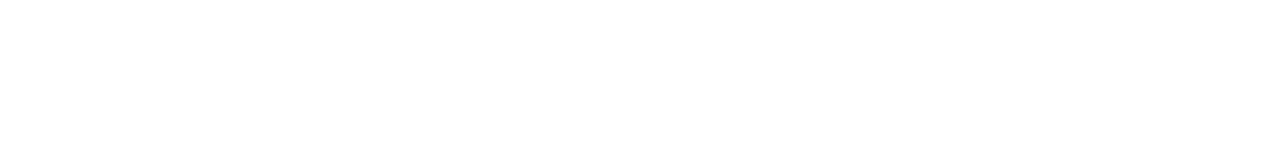
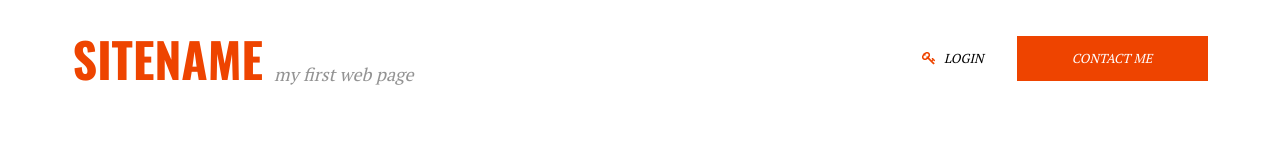
Before and after one commit to voxxus/basic-landing, a website: page src/index.html in a window 1280 px wide. Drawn offline with Linux system fonts and the light colour scheme.

Commit message:
Created header

```diff
--- a/src/index.html
+++ b/src/index.html
@@ -8,6 +8,33 @@
 		<link rel="stylesheet" href="css/style.min.css" />
 	</head>
 	<body>
+		<header class="header">
+			<div class="container">
+				<div class="header__wrapper">
+					<div class="header__logo">
+						<h1 class="logo__title">Sitename</h1>
+						<div class="logo__subtitle">my first web page</div>
+					</div>
+					<nav class="header-nav">
+						<ul class="header-nav__menu">
+							<li class="header-nav__item">
+								<a href="#" class="header-nav__link">
+									<img
+										src="images/icons/key.png"
+										alt="key"
+										class="link__logo"
+									/>
+									<div class="link__text">login</div>
+								</a>
+							</li>
+							<li class="header-nav__item">
+								<button class="header-nav__button">contact me</button>
+							</li>
+						</ul>
+					</nav>
+				</div>
+			</div>
+		</header>
 		<script src="js/index.js"></script>
 	</body>
 </html>
--- /dev/null
+++ b/src/scss/blocks/_header.scss
@@ -0,0 +1,70 @@
+.header {
+	min-height: 109px;
+  padding-top: 30px;
+
+	&__wrapper {
+		display: flex;
+		justify-content: space-between;
+		align-items: center;
+	}
+
+	&__logo {
+		display: flex;
+		align-items: flex-end;
+	}
+
+	.logo {
+		&__title {
+			@include font("Oswald", 700);
+			font-size: 48px;
+			line-height: 1.2;
+			text-transform: uppercase;
+			color: $color-theme-main;
+		}
+
+		&__subtitle {
+			@include font("PT Serif", 400, italic);
+			font-size: 18px;
+			line-height: 1.5;
+			color: $color-grey;
+			margin-left: 11px;
+		}
+	}
+
+	&-nav {
+		&__menu {
+			display: flex;
+			align-items: center;
+		}
+
+		&__link {
+			display: flex;
+			align-items: center;
+			margin-right: 33px;
+		}
+
+		.link__logo {
+			margin-right: 9px;
+		}
+
+		.link__text {
+			@include font("PT Serif", 400, italic);
+			text-transform: uppercase;
+			font-size: 13px;
+			line-height: 1.2;
+		}
+
+		&__button {
+			width: 191px;
+			height: 45px;
+      background-color: $color-theme-main;
+      border: none;
+      @include font("PT Serif", 400, italic);
+      text-transform: uppercase;
+      font-size: 13px;
+      line-height: 1.2;
+      color: $color-text-white;
+      cursor: pointer;
+		}
+	}
+}
--- a/src/scss/style.scss
+++ b/src/scss/style.scss
@@ -1,8 +1,30 @@
-@import "normalize";
-@import "fonts";
-@import "variables";
-@import "mixins";
+@import "base/normalize";
+@import "base/fonts";
+@import "base/variables";
+@import "base/mixins";
 
 * {
 	box-sizing: border-box;
 }
+
+ul {
+	margin: 0;
+	padding: 0;
+	list-style: none;
+}
+
+a {
+	text-decoration: none;
+	color: #000;
+}
+
+h1 {
+	margin: 0;
+}
+
+.container {
+	width: 1135px;
+	margin: 0 auto;
+}
+
+@import "blocks/header";
```
Also changed, not shown: src/css/style.min.css, src/images/icons/key.png (added), src/scss/base/_fonts.scss (renamed from src/scss/fonts.scss), src/scss/base/_mixins.scss (renamed from src/scss/mixins.scss), src/scss/base/_normalize.scss (renamed from src/scss/normalize.scss), src/scss/base/_variables.scss (line endings or trailing spaces).
